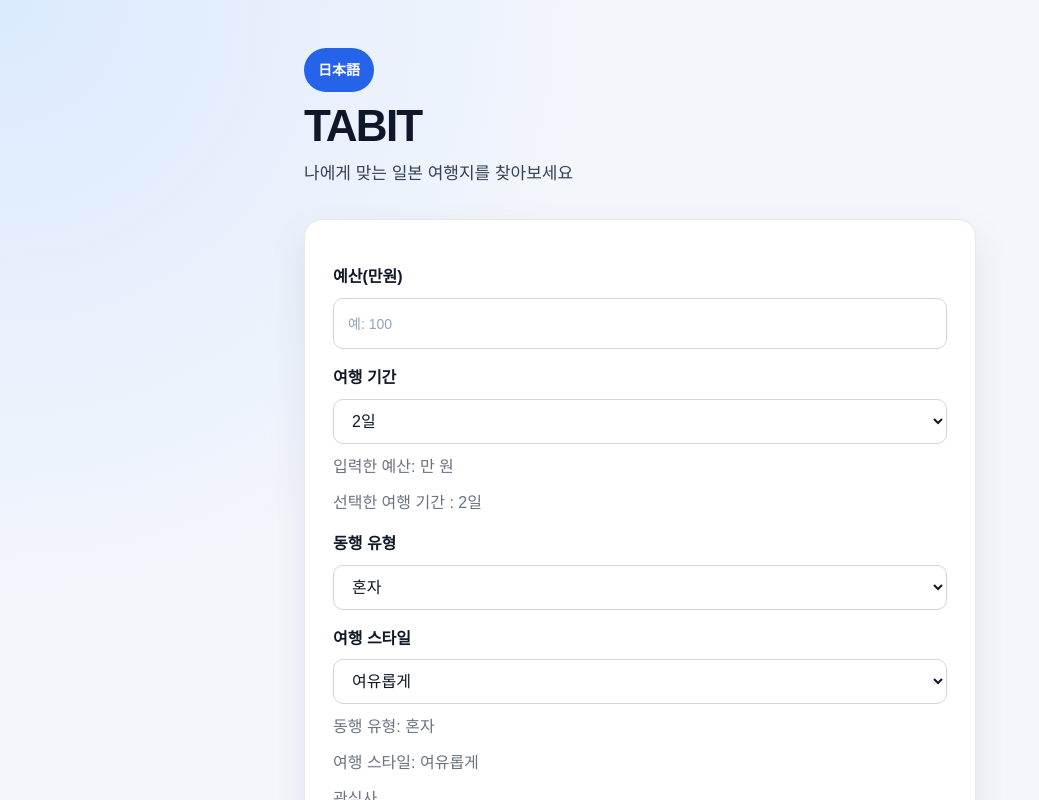
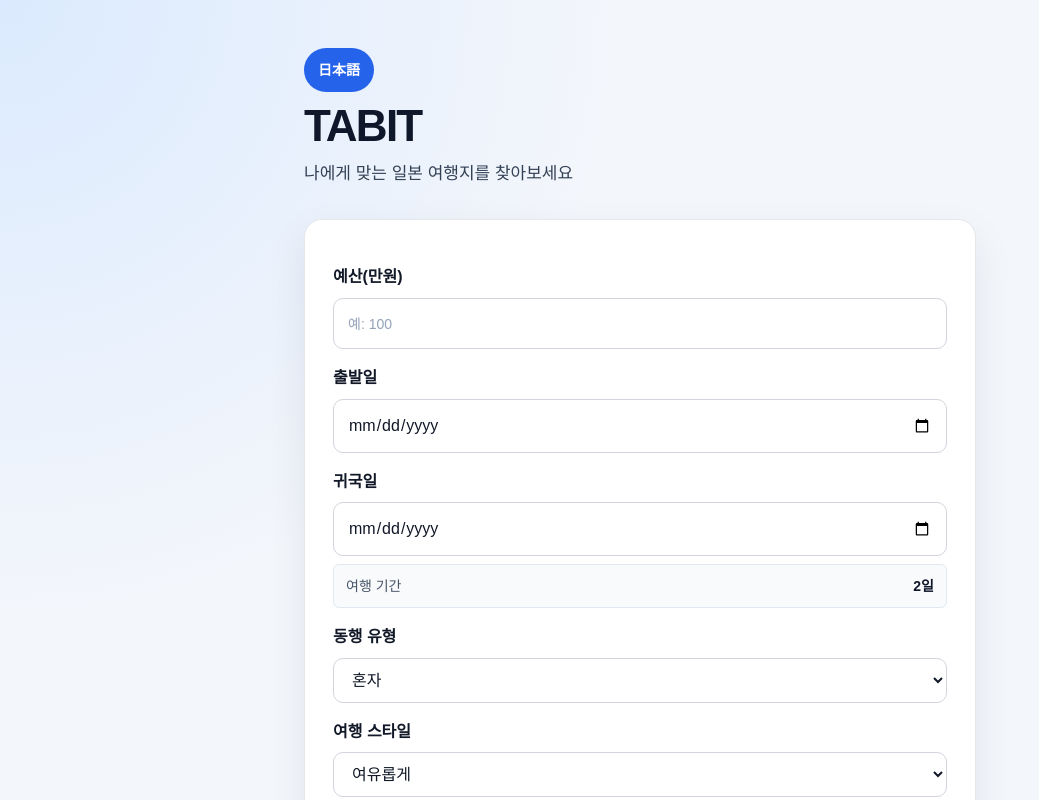
Before and after one commit to KlmY0ngBe0m/TABIT, a Next.js app in the folder frontend/: page / in a window 1280 px wide. Shown: the top 800 px of the page, without its empty margins (0-1039 px from the left). Built offline with nearby package versions, Linux system fonts and the light colour scheme.

Commit message:
旅行日程入力と旅行期間の自動計算を追加

```diff
--- a/frontend/src/app/api/recommend/route.ts
+++ b/frontend/src/app/api/recommend/route.ts
@@ -85,6 +85,8 @@ export async function POST(request: Request) {
            - 예산: ${body.budget}
            - 예산 단위는 입련된 그대로 사용하고, 다른 통화로 변환하지 마세요.
            - 여행 기간: ${body.days}일
+           - 출발일: ${body.startDate || "미정"}
+           - 귀국일: ${body.endDate || "미정"}
            - 동행 유형: ${body.companion}
            - 여행 스타일: ${body.travelStyle}
            - 관심사: ${(body.interests ?? [])
--- a/frontend/src/app/globals.css
+++ b/frontend/src/app/globals.css
@@ -134,6 +134,28 @@ textarea::placeholder {
   color: #94a3b8;
 }
 
+.readonly-field {
+  margin-top: 8px;
+  padding: 10px 12px;
+  background-color: #f8fafc;
+  border: 1px solid #e2e8f0;
+  border-radius: 6px;
+  width: 100%;
+  display: flex;
+  align-items: center;
+  justify-content: space-between;
+}
+
+.readonly-field span {
+  color: #475569;
+  font-size: 14px;
+}
+
+.readonly-field strong {
+  color: #0f172a;
+  font-size: 14px;
+}
+
 button {
   display: inline-flex;
   align-items: center;
--- a/frontend/src/app/page.tsx
+++ b/frontend/src/app/page.tsx
@@ -9,6 +9,8 @@ import { type RecommendationResult } from "@/lib/recommendation";
 export default function Home() {
   const [budget, setBudget] = useState("");
   const [days, setDays] = useState("2");
+  const [startDate, setStartDate] = useState("");
+  const [endDate, setEndDate] = useState("");
   const [companion, setCompanion] = useState("solo");
   const [travelStyle, setTravelStyle] = useState("relaxed");
   const [interests, setInterests] = useState<string[]>([]);
@@ -18,6 +20,24 @@ export default function Home() {
   const [isLoading, setIsLoading] = useState(false);
   const [language, setLanguage] = useState<Language>("ko");
   const text = translations[language];
+
+  function calculateTravelDays(start: string, end: string) {
+    if (start === "" || end === "") {
+      return "";
+    }
+
+    const startTime = new Date(start).getTime();
+    const endTime = new Date(end).getTime();
+
+    if (startTime > endTime){
+      return "";
+    }
+
+    const oneDay = 1000 * 60 * 60 * 24;
+    const diffDays = Math.floor((endTime - startTime) / oneDay) +1;
+
+    return String(diffDays);
+  }
 
   function handleInterestChange(interest: string) {
     if (interests.includes(interest)) {
@@ -35,14 +55,32 @@ export default function Home() {
       setErrorMessage(text.budgetRequired);
       return;
     }
+
     if (Number(budget) < minimumBudget) {
       setErrorMessage(text.budgetMinimum);
       return;
     }
+
     if (interests.length === 0) {
       setErrorMessage(text.interestRequired);
       return;
     }
+
+    if (startDate === "") {
+      setErrorMessage(text.startDateRequired);
+      return;
+    }
+
+    if (endDate === "") {
+      setErrorMessage(text.endDateRequired);
+      return;
+    }
+
+    if (new Date(startDate) > new Date(endDate)) {
+      setErrorMessage(text.invalidDateRange);
+      return;
+    }
+
 
     setIsLoading(true);
 
@@ -99,6 +137,8 @@ export default function Home() {
         body: JSON.stringify({
           budget: language === "ko" ? `${budget}만 원` : `${budget}円`,
           days,
+          startDate,
+          endDate,
           companion: companionLabels[companion as keyof typeof companionLabels],
           travelStyle: travelStyleLabels[travelStyle as keyof typeof travelStyleLabels],
           interests: interests.map(
@@ -142,6 +182,8 @@ export default function Home() {
         language={language}
         budget={budget}
         days={days}
+        startDate={startDate}
+        endDate={endDate}
         companion={companion}
         travelStyle={travelStyle}
         interests={interests}
@@ -149,6 +191,22 @@ export default function Home() {
         isLoading={isLoading}
         setBudget={setBudget}
         setDays={setDays}
+        setStartDate={(value) => {
+          setStartDate(value);
+
+          const calculatedDays = calculateTravelDays(value, endDate);
+          if (calculatedDays !== "") {
+            setDays(calculatedDays);
+          }
+        }}
+        setEndDate={(value) => {
+          setEndDate(value);
+
+          const calculatedDays = calculateTravelDays(startDate, value);
+          if (calculatedDays === "") {
+            setDays(calculatedDays);
+          }
+        }}
         setCompanion={setCompanion}
         setTravelStyle={setTravelStyle}
         setExtraRequest={setExtraRequest}
--- a/frontend/src/components/TravelForm.tsx
+++ b/frontend/src/components/TravelForm.tsx
@@ -5,6 +5,8 @@ type TravelFormProps = {
   language: "ko" | "ja";
   budget: string;
   days: string;
+  startDate: string;
+  endDate: string;
   companion: string;
   travelStyle: string;
   interests: string[];
@@ -12,6 +14,8 @@ type TravelFormProps = {
   extraRequest: string;
   setBudget: (value: string) => void;
   setDays: (value: string) => void;
+  setStartDate: (value: string) => void;
+  setEndDate: (value: string) => void;
   setCompanion: (value: string) => void;
   setTravelStyle: (value: string) => void;
   setExtraRequest: (vlaue: string) => void;
@@ -23,6 +27,8 @@ export default function TravelForm({
   language,
   budget,
   days,
+  startDate,
+  endDate,
   companion,
   travelStyle,
   interests,
@@ -30,6 +36,8 @@ export default function TravelForm({
   isLoading,
   setBudget,
   setDays,
+  setStartDate,
+  setEndDate,
   setCompanion,
   setTravelStyle,
   setExtraRequest,
@@ -52,26 +60,33 @@ export default function TravelForm({
         onChange={(event) => setBudget(event.target.value)}
       />
 
-      <label htmlFor="days">{text.days}</label>
-      <select
-        id="days"
-        value={days}
-        onChange={(event) => setDays(event.target.value)}
-      >
-        <option value="2">2{text.dayUnit}</option>
-        <option value="3">3{text.dayUnit}</option>
-        <option value="4">4{text.dayUnit}</option>
-      </select>
+      <label htmlFor="start-date">
+        {language === "ko" ? "출발일" : "出発日"}
+      </label>
+      <input
+        id="start-date"
+        type="date"
+        value={startDate}
+        onChange={(event) => setStartDate(event.target.value)}
+      />
 
-      <p>
-        {text.enteredBudget}: {budget}
-        {text.budgetUnit}
-      </p>
+      <label htmlFor="end-date">
+        {language === "ko" ? "귀국일" : "帰国日"}
+      </label>
+      <input
+        id="end-date"
+        type="date"
+        value={endDate}
+        onChange={(event) => setEndDate(event.target.value)}
+      />
 
-      <p>
-        {text.selectedDays} : {days}
-        {text.dayUnit}
-      </p>
+      <div className="readonly-field">
+        <span>{text.days}</span>
+        <strong>
+          {days}
+          {text.dayUnit}
+        </strong>
+      </div>
 
       <label htmlFor="companion">{text.companion}</label>
       <select
--- a/frontend/src/lib/translations.ts
+++ b/frontend/src/lib/translations.ts
@@ -9,6 +9,9 @@ export const translations = {
         budgetMinimum: "예산은 최소 30만 원 이상으로 입력해주세요.",
         interestRequired: "관심사를 하나 이상 선택해주세요.",
         days: "여행 기간",
+        startDateRequired: "출발일과 귀국일을 모두 선택해주세요.",
+        endDateRequired: "귀국일을 선택해주세요",
+        invalidDateRange: "귀국일은 출발일 보다 늦어야 합니다.",
         companion: "동행 유형",
         travelStyle: "여행 스타일",
         interests: "관심사",
@@ -17,6 +20,7 @@ export const translations = {
         enteredBudget: "입력한 예산",
         selectedDays: "선택한 여행 기간",
         dayUnit: "일",
+
         budgetUnit: "만 원",
         selectedCompanion: "동행 유형",
         selectedTravelStyle: "여행 스타일",
@@ -51,6 +55,9 @@ export const translations = {
         budgetMinimum: "予算は3万円以上で入力してください。",
         interestRequired: "興味のある項目を1つ以上選択してください。",
         days: "旅行期間",
+        startDateRequired: "出発日を選択してください。",
+        endDateRequired: "帰国日を選択してください。",
+        invalidDateRange: "帰国日は出発日より後の日付を選択してください。",
         companion: "同行者",
         travelStyle: "旅行スタイル",
         interests: "興味",
```
Lines whose indentation alone changed are shown as unchanged.
